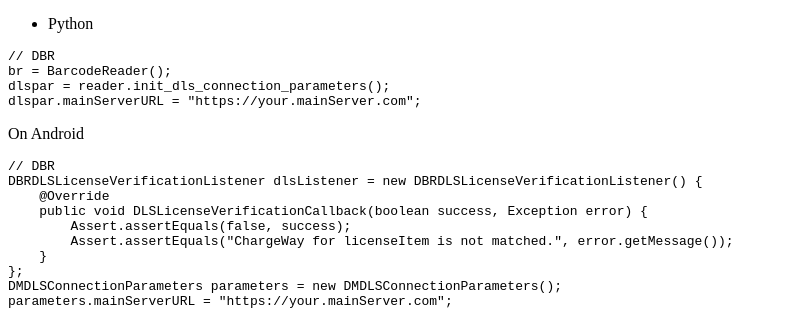
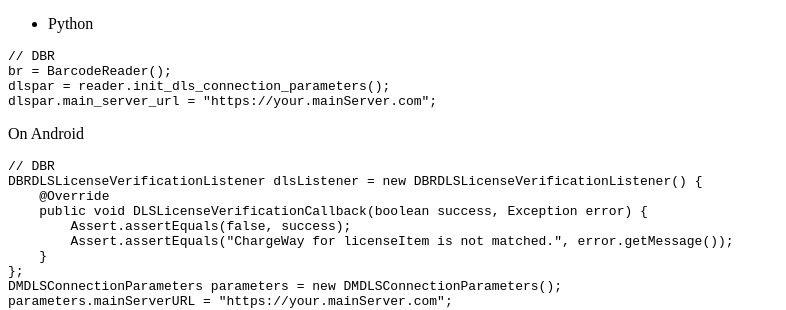
Before and after one commit to dynamsoft-docs/license-server-docs, a Jekyll site: the page built from common/mechanism.md, in a window 1280 px wide and 900 px high, scrolled down 1216 px. Shown: the part 166-476 px from the top of the window, without its empty margins (0-786 px from the left). Built offline with Jekyll 4.4.1, drawn with Linux system fonts in a browser that asks for light colours.

Commit message:
Update mechanism.md

````diff
--- a/common/mechanism.md
+++ b/common/mechanism.md
@@ -66,7 +66,7 @@
 // DBR
 br = BarcodeReader();
 dlspar = reader.init_dls_connection_parameters();
-dlspar.mainServerURL = "https://your.mainServer.com";
+dlspar.main_server_url = "https://your.mainServer.com";
 ```
 
 On Android
````
